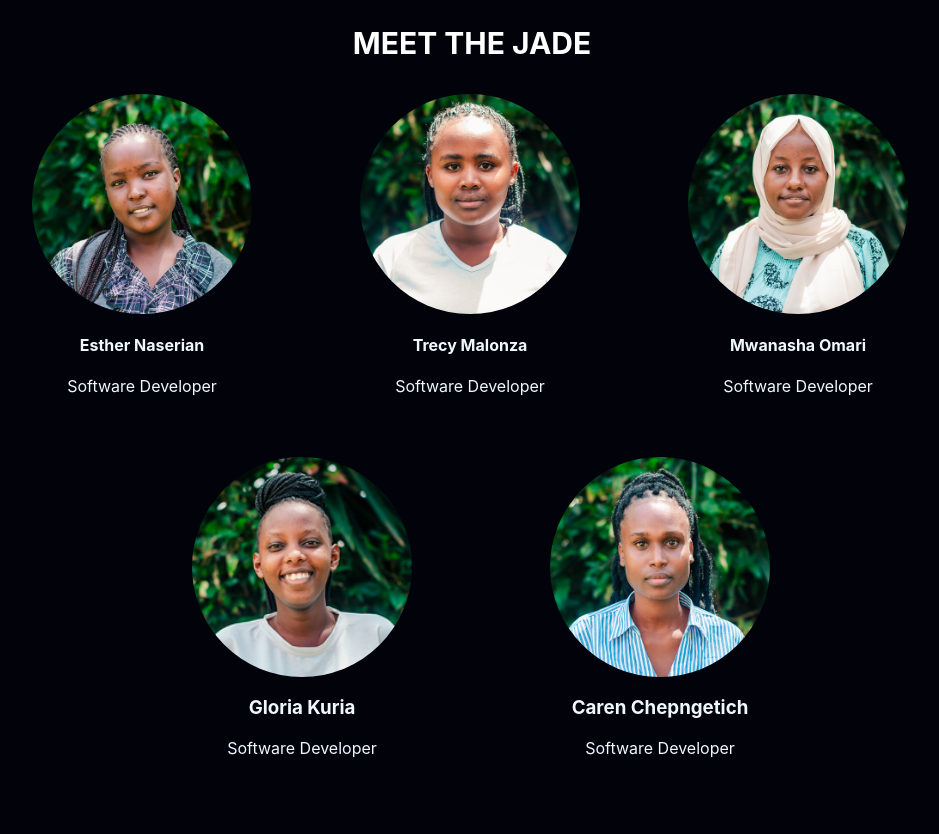
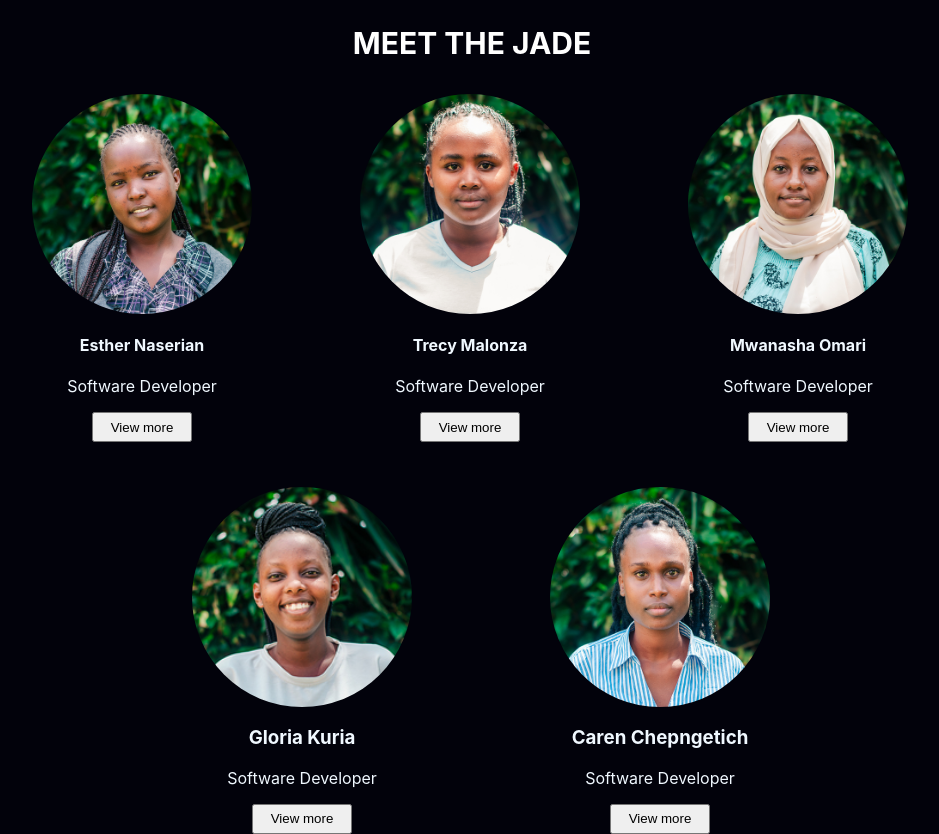
Before and after one commit to Glory-Kuria/jade-media, a React (Create React App) app: page / in a window 1280 px wide. Shown: the whole page, without its empty margins (168-1107 px from the left). Before the commit the page ends 800 px from the top, so only its background shows below. Built offline with nearby package versions, Linux system fonts and the light colour scheme.

Commit message:
commit changes

```diff
--- a/src/Portfolio/index.css
+++ b/src/Portfolio/index.css
@@ -31,6 +31,35 @@ body{
         border-radius: 50%;
         display: flex;
         justify-content: space-between;
+    }
+    button{
+    width: 100px;
+    height: 30px
+
+
+
+
+
+
+
+
+
+
+
+
+
+
+
+
+
+
+
+
+
+
+
+
+    ;
     }
     @media screen and (min-width:280px) and (max-width:480px){
         h2{
--- a/src/Portfolio/index.js
+++ b/src/Portfolio/index.js
@@ -10,21 +10,22 @@ return(
 <div className='caption'>
  <h4>Esther Naserian</h4>
 <p>Software Developer</p>
+<button>View more</button>
 </div>
 </div>
 <div>
  <img src="/images/trecy.png" alt='member-two'className='first_three'/>
 <div className='caption'>
 <h4>Trecy Malonza</h4>
-<p className='p1'>Software Developer</p>
-
-
+<p>Software Developer</p>
+<button>View more</button>
 </div>  </div>
 <div>
 <img src="/images/mwanasha.png" alt='member-three' className='first_three'/>
  <div className='caption'>
  <h4>Mwanasha Omari</h4>
- <p className='p1'>Software Developer</p>
+ <p>Software Developer</p>
+ <button>View more</button>
 
 </div>
  </div>
@@ -35,6 +36,7 @@ return(
 <div className='caption'>
  <h3>Gloria Kuria</h3>
   <p>Software Developer</p>
+  <button>View more</button>
 
 </div>
  </div>
@@ -43,6 +45,7 @@ return(
 <div className='caption'>
 <h3>Caren Chepngetich</h3>
  <p>Software Developer</p>
+ <button>View more</button>
 
  </div>
  </div>
```
